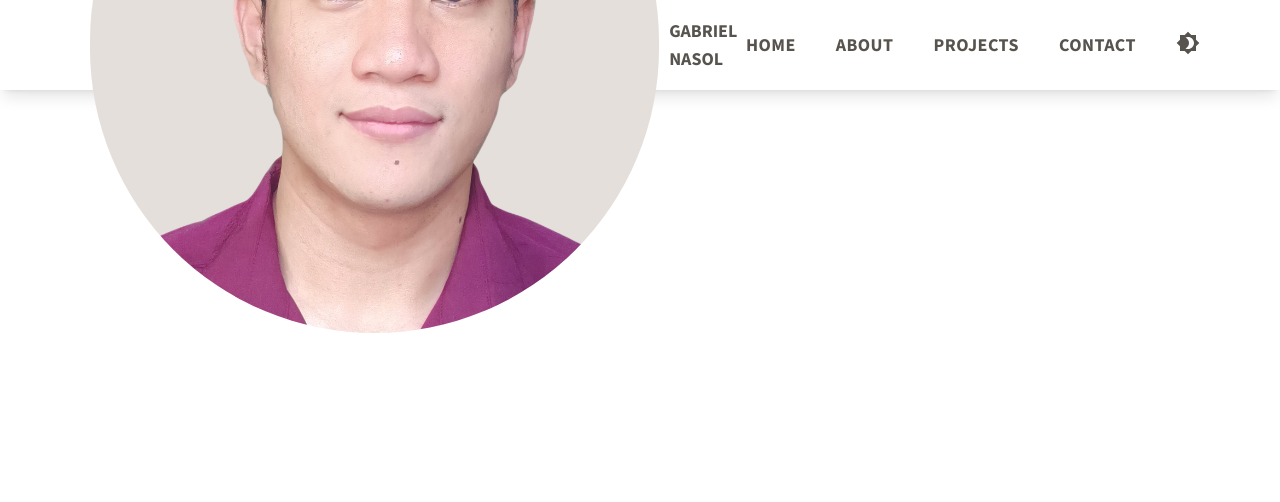
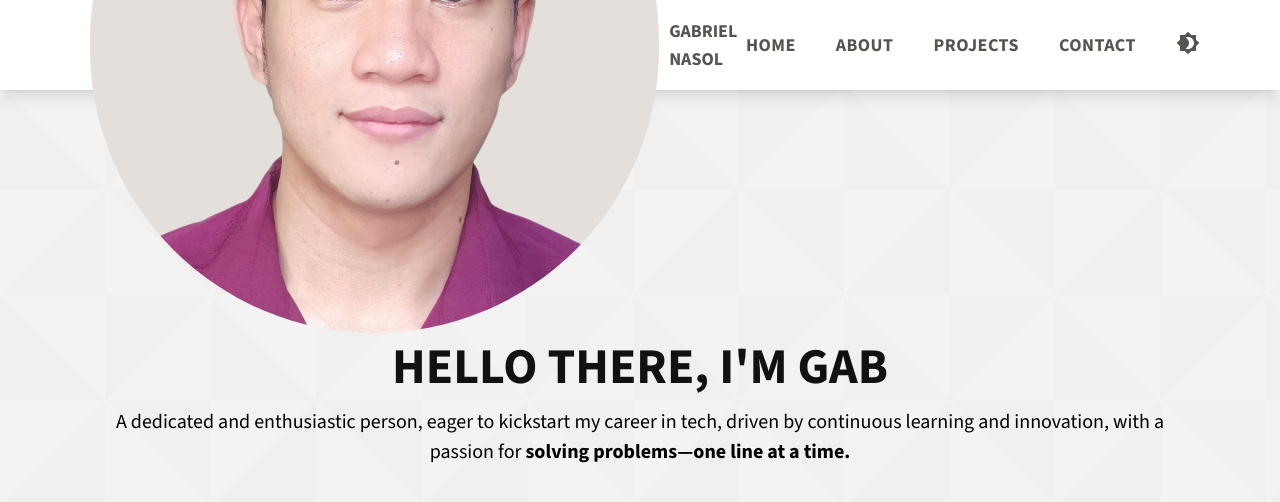
Before and after one commit to nasolgabriel/my-portfolio, a Next.js app: page / in a window 1280 px wide. Shown: the top 502 px of the page. Built offline with nearby package versions, Linux system fonts and the light colour scheme.

Commit message:
update on header section

```diff
--- a/src/components/sections/Header.tsx
+++ b/src/components/sections/Header.tsx
@@ -1,13 +1,23 @@
-import { Button } from '@mui/material'
-import React from 'react'
+"use client";
 
+import { Button } from "@mui/material";
+import React from "react";
+import "../../app/styles/globals.css";
 const Header = () => {
   return (
-    <div className='w-full flex justify-center'>
-      <h1>Hello, I'm Gab</h1>
-      <Button></Button>
+    <div className="w-full h-screen flex flex-col justify-center items-center background-pattern px-5">
+      <div className=" text-center lg:px-20">
+        <h1 className="font-Sans font-bold text-[#111] text-[40px] md:text-[25px] lg:text-[50px] leading-[1.3] mb-2">
+          HELLO THERE, I'M GAB
+        </h1>
+        <p className="font-Sans leading-[1.5] lg:text-[20px]">
+          A dedicated and enthusiastic person, eager to kickstart my career
+          in tech, driven by continuous learning and innovation, with a passion
+          for <span className="font-bold">solving problems—one line at a time.</span>
+        </p>
+      </div>
     </div>
-  )
-}
+  );
+};
 
-export default Header
+export default Header;
```
